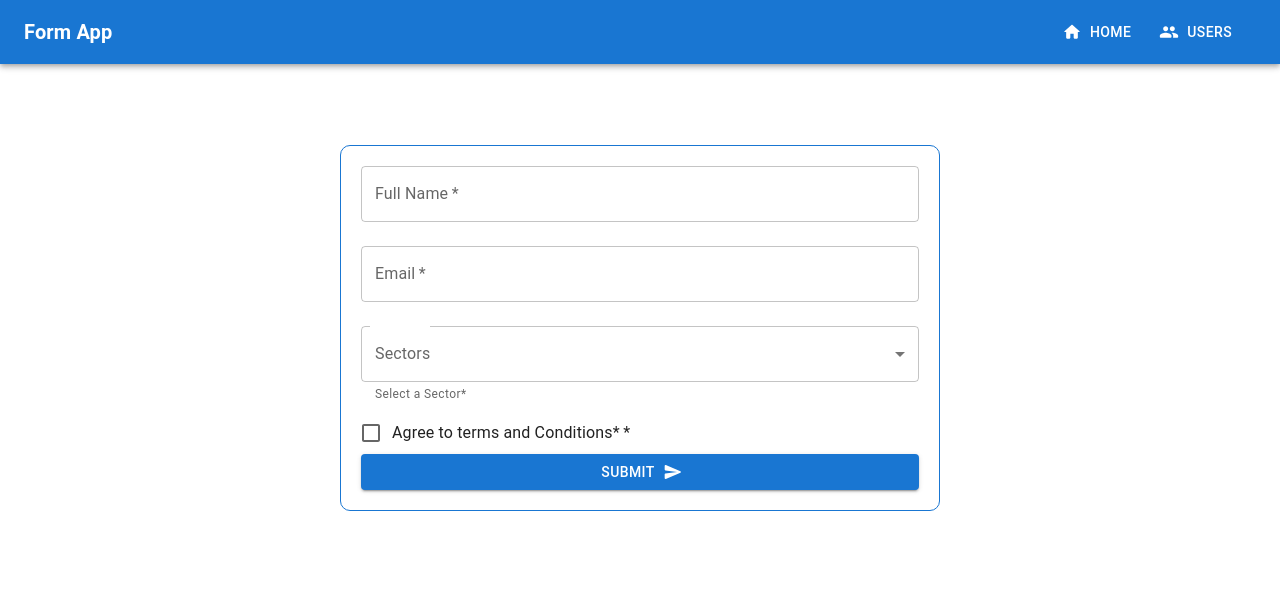
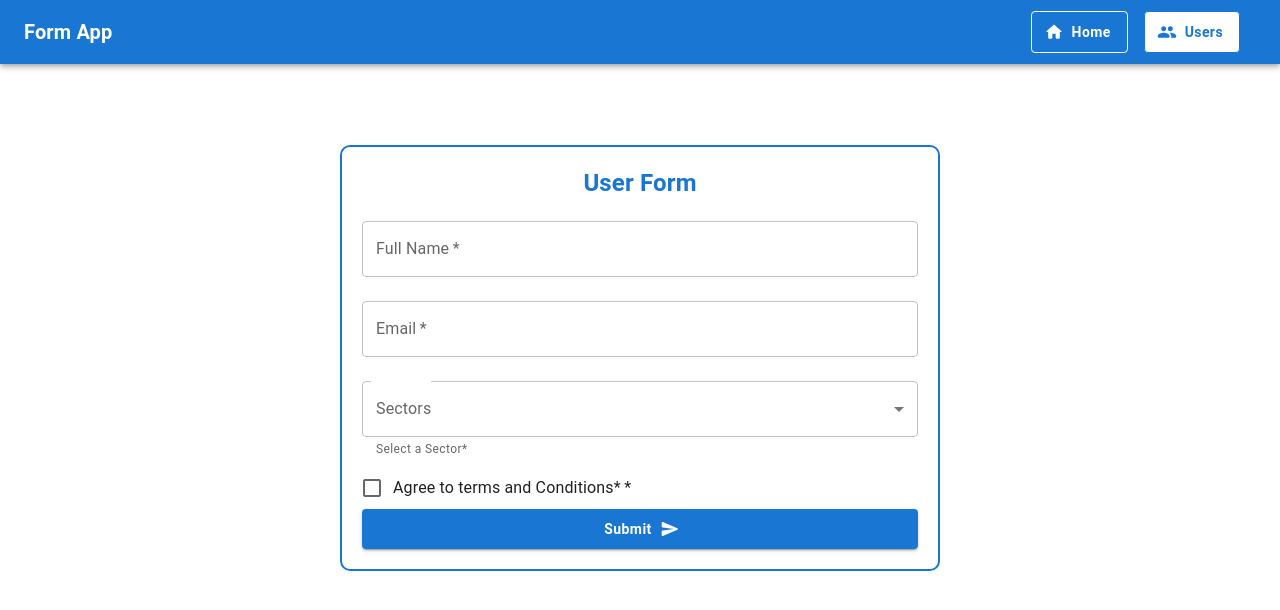
Before and after one commit to nomandhoni-cs/form-task-101, a React (Create React App) app: page / in a window 1280 px wide. Shown: the top 610 px of the page. Built offline with nearby package versions, Linux system fonts and the light colour scheme.

Commit message:
Users are loading now

```diff
--- a/package.json
+++ b/package.json
@@ -10,6 +10,7 @@
     "@testing-library/jest-dom": "^5.16.5",
     "@testing-library/react": "^13.4.0",
     "@testing-library/user-event": "^13.5.0",
+    "axios": "^1.3.1",
     "react": "^18.2.0",
     "react-dom": "^18.2.0",
     "react-router-dom": "^6.8.0",
--- a/src/App.js
+++ b/src/App.js
@@ -5,7 +5,11 @@ import SharedLayout from "./Components/SharedLayout/SharedLayout";
 import Users from "./Components/Users/Users";
 import Alert from "@mui/material/Alert";
 import Stack from "@mui/material/Stack";
+import axios from "axios";
 function App() {
+  // Users state
+  const [users, setUsers] = React.useState([]);
+  // Form inputs state
   const [inputs, setInputs] = React.useState({
     name: "",
     email: "",
@@ -13,6 +17,7 @@ function App() {
     isAgreed: false,
     isFormSubmitted: false,
   });
+  // Handle change for all inputs
   const handleChange = (event) => {
     inputs.isFormSubmitted = false;
     // handle change for all inputs and add sector name to inputs
@@ -22,27 +27,48 @@ function App() {
     } else {
       setInputs((prev) => ({ ...prev, [name]: value }));
     }
-
-    console.log(inputs);
+    // console.log(inputs);
   };
+  // Success message after form submit
   const successMessage = () => {
     return (
       <Stack sx={{ width: "100%", marginTop: "1rem" }}>
-        <Alert severity="success" sx={{fontSize: "1rem"}}>Submitted successfully</Alert>
+        <Alert severity="success" sx={{ fontSize: "1rem" }}>
+          Submitted successfully
+        </Alert>
       </Stack>
     );
   };
-  const formSubmit = (event) => {
+  // Form submit handler
+  const handleFormSubmit = (event) => {
     event.preventDefault();
-    console.log("Form Submitted", inputs);
+    // Validate Full Name and email with regex and compare in one line and give alert
+    const nameRegex = /^[a-zA-Z ]{2,30}$/;
+    const emailRegex = /^[a-zA-Z0-9+_.-]+@[a-zA-Z0-9.-]+$/;
+    if (
+      !nameRegex.test(inputs.name) ||
+      !emailRegex.test(inputs.email) ||
+      inputs.isAgreed === false
+    ) {
+      alert("Please fill the form correctly");
+    } else {
+      // Axios post request
+      axios
+        .post("https://form-backend.vercel.app/users", inputs)
+        .then((res) => {
+          console.log("Form Submitted", res.data);
           const afterSubmit = {
             name: "",
             email: "",
             sector: "",
-      isAgreed: false,
             isFormSubmitted: !inputs.isFormSubmitted,
           };
           setInputs(afterSubmit);
+        })
+        .catch((err) => {
+          console.log(err);
+        });
+    }
   };
   return (
     <>
@@ -55,13 +81,13 @@ function App() {
                 <Home
                   inputs={inputs}
                   handleChange={handleChange}
-                  formSubmit={formSubmit}
+                  handleFormSubmit={handleFormSubmit}
                   isFormSubmitted={inputs.isFormSubmitted}
                   successMessage={successMessage}
                 />
               }
             />
-            <Route path="/users" element={<Users />} />
+            <Route path="/users" element={<Users users={users} setUsers={setUsers} />} />
             <Route path="*" element={<h1>404 Not Found</h1>} />
           </Route>
         </Routes>
--- a/src/Components/Form/Form.js
+++ b/src/Components/Form/Form.js
@@ -9,13 +9,19 @@ import Checkbox from "@mui/material/Checkbox";
 import MenuItem from "@mui/material/MenuItem";
 import FormHelperText from "@mui/material/FormHelperText";
 import { Button, FormGroup, InputLabel } from "@mui/material";
-import SendRoundedIcon from '@mui/icons-material/SendRounded';
-const Form = ({ inputs, handleChange, formSubmit, successMessage, isFormSubmitted }) => {
+import SendRoundedIcon from "@mui/icons-material/SendRounded";
+const Form = ({
+  inputs,
+  handleChange,
+  handleFormSubmit,
+  successMessage,
+  isFormSubmitted,
+}) => {
   return (
     <>
       <Box
         sx={{
-          width: "80%",
+          width: "96%",
           maxWidth: "600px",
           display: "flex",
           flexDirection: "column",
@@ -23,12 +29,16 @@ const Form = ({ inputs, handleChange, formSubmit, successMessage, isFormSubmitte
           alignItems: "center",
           margin: "auto",
           marginTop: "7%",
-          border: "1px solid #1976d2",
+          border: "2px solid #1976d2",
           padding: "20px",
           borderRadius: "10px",
         }}
       >
-        <form style={{ width: "100%" }} action="" onSubmit={formSubmit}>
+        <h2 style={{ color: "#1976d2", marginTop: "-0.1rem" }}>User Form</h2>
+        {/* {
+          successMessage()
+        } */}
+        <form style={{ width: "100%" }} action="" onSubmit={handleFormSubmit}>
           <FormControl fullWidth>
             <TextField
               required
@@ -63,10 +73,15 @@ const Form = ({ inputs, handleChange, formSubmit, successMessage, isFormSubmitte
                 displayEmpty
                 value={inputs.sector}
                 onChange={handleChange}
-
               >
                 {selectors.map((selector) => (
                   <MenuItem
+                    sx={{
+                      borderRadius: "10px",
+                      ":hover": { backgroundColor: "#1976d2", color: "#fff" },
+                      marginLeft: "2%",
+                      marginRight: "2%",
+                    }}
                     key={selector.id}
                     value={selector.value}
                     name={selector.text}
@@ -76,7 +91,9 @@ const Form = ({ inputs, handleChange, formSubmit, successMessage, isFormSubmitte
                 ))}
               </Select>
             </FormControl>
-            <FormHelperText sx={{ marginBottom: "7px" }} required>Select a Sector*</FormHelperText>
+            <FormHelperText sx={{ marginBottom: "7px" }} required>
+              Select a Sector*
+            </FormHelperText>
             <FormGroup>
               <FormControlLabel
                 control={
@@ -85,14 +102,26 @@ const Form = ({ inputs, handleChange, formSubmit, successMessage, isFormSubmitte
                 label="Agree to terms and Conditions*"
               />
             </FormGroup>
-            <Button type="submit" variant="contained" endIcon={<SendRoundedIcon />}>
+            <Button
+              sx={{
+                "&:hover": {
+                  border: "2px solid #1976d2",
+                  backgroundColor: "#fff",
+                  color: "#1976d2",
+                },
+                padding: "0.5rem 1rem",
+                fontWeight: 600,
+                textTransform: "capitalize",
+              }}
+              type="submit"
+              variant="contained"
+              endIcon={<SendRoundedIcon />}
+            >
               Submit
             </Button>
           </FormControl>
         </form>
-        {
-            isFormSubmitted ? successMessage() : null
-        }
+        {isFormSubmitted ? successMessage() : null}
       </Box>
     </>
   );
--- a/src/Components/Home/Home.js
+++ b/src/Components/Home/Home.js
@@ -1,12 +1,12 @@
 import Form from "../Form/Form";
 
-const Home = ({ inputs, handleChange, formSubmit, isFormSubmitted, successMessage }) => {
+const Home = ({ inputs, handleChange, handleFormSubmit, isFormSubmitted, successMessage }) => {
   return (
     <>
       <Form
         inputs={inputs}
         handleChange={handleChange}
-        formSubmit={formSubmit}
+        handleFormSubmit={handleFormSubmit}
         isFormSubmitted={isFormSubmitted}
         successMessage={successMessage}
       />
--- a/src/Components/Navigation/Navigation.js
+++ b/src/Components/Navigation/Navigation.js
@@ -1,23 +1,67 @@
-import * as React from 'react';
-import AppBar from '@mui/material/AppBar';
-import Box from '@mui/material/Box';
-import Toolbar from '@mui/material/Toolbar';
-import Typography from '@mui/material/Typography';
-import Button from '@mui/material/Button';
-import { Link} from 'react-router-dom';
-import HomeRoundedIcon from '@mui/icons-material/HomeRounded';
-import PeopleRoundedIcon from '@mui/icons-material/PeopleRounded';
+import * as React from "react";
+import AppBar from "@mui/material/AppBar";
+import Box from "@mui/material/Box";
+import Toolbar from "@mui/material/Toolbar";
+import Typography from "@mui/material/Typography";
+import Button from "@mui/material/Button";
+import { Link } from "react-router-dom";
+import HomeRoundedIcon from "@mui/icons-material/HomeRounded";
+import PeopleRoundedIcon from "@mui/icons-material/PeopleRounded";
 const Navigation = () => {
   console.log("Logged from Navigation");
   return (
     <Box sx={{ flexGrow: 1 }}>
       <AppBar position="static">
         <Toolbar>
-          <Typography variant="h6" component="div" sx={{ flexGrow: 1, fontWeight: 600 }}>
+          <Typography
+            variant="h6"
+            component="div"
+            sx={{ flexGrow: 1, fontWeight: 600 }}
+          >
             Form App
           </Typography>
-          <Button sx={{marginRight: "1rem"}} color='inherit' component={Link} startIcon={<HomeRoundedIcon />}to="/">Home</Button>
-          <Button sx={{marginRight: "1rem"}} color='inherit' component={Link} startIcon={<PeopleRoundedIcon />}to="/users">users</Button>
+          <Button
+            sx={{
+              marginRight: "1rem",
+              border: "1px solid #fff",
+              "&:hover": {
+                border: "1px solid #fff",
+                backgroundColor: "#fff",
+                color: "#1976d2",
+              },
+              padding: "0.5rem 1rem",
+              fontWeight: 600,
+              textTransform: "capitalize",
+            }}
+            color="inherit"
+            component={Link}
+            startIcon={<HomeRoundedIcon />}
+            to="/"
+            >
+            Home
+          </Button>
+          <Button
+            sx={{
+              marginRight: "1rem",
+              border: "1px solid #1976d2",
+              backgroundColor: "#fff",
+              color: "#1976d2",
+              padding: "0.5rem 1rem",
+              fontWeight: 600,
+              textTransform: "capitalize",
+              "&:hover": {
+                border: "1px solid #fff",
+                backgroundColor: "#1976d2",
+                color: "#fff",
+              },}}
+
+            color="inherit"
+            component={Link}
+            startIcon={<PeopleRoundedIcon />}
+            to="/users"
+          >
+            users
+          </Button>
         </Toolbar>
       </AppBar>
     </Box>
--- a/src/Components/SharedLayout/SharedLayout.js
+++ b/src/Components/SharedLayout/SharedLayout.js
@@ -5,7 +5,6 @@ import { Outlet } from 'react-router-dom'
 import Navigation from '../Navigation/Navigation'
 
 const SharedLayout = () => {
-  console.log("SharedLayout");
   return (
     <React.Fragment>
       <CssBaseline />
--- a/src/Components/Users/Users.js
+++ b/src/Components/Users/Users.js
@@ -1,9 +1,38 @@
 import React from 'react'
-
-const Users = () => {
+import { selectors } from '../../SeletorsData';
+const Users = ({users,setUsers}) => {
+  // Calling users from api
+  React.useEffect(() => {
+    fetch("https://form-backend.vercel.app/users")
+      .then((res) => res.json())
+      .then((data) => {
+        setUsers(data);
+      });
+  }, [setUsers]);
   return (
     <>
     <h1>Users List</h1>
+    <table>
+      <thead>
+        <tr>
+          <th>Name</th>
+          <th>Email</th>
+          <th>Sector</th>
+        </tr>
+      </thead>
+      <tbody>
+        {/* Users list and finding sector name from selectors */}
+        {users.map((user) => (
+          <tr key={user.id}>
+            <td>{user.name}</td>
+            <td>{user.email}</td>
+            <td>
+              {selectors.find((selector) =>(user.sector===selector.value)).text}
+            </td>
+          </tr>
+        ))}
+      </tbody>
+    </table>
     </>
   )
 }
```
Also changed, not shown: src/Components/SectorSelector/SectorSelector.js (+1 -8 lines), 1 other file (tests, documents, lock files or other folders). Lines whose indentation alone changed are shown as unchanged.
